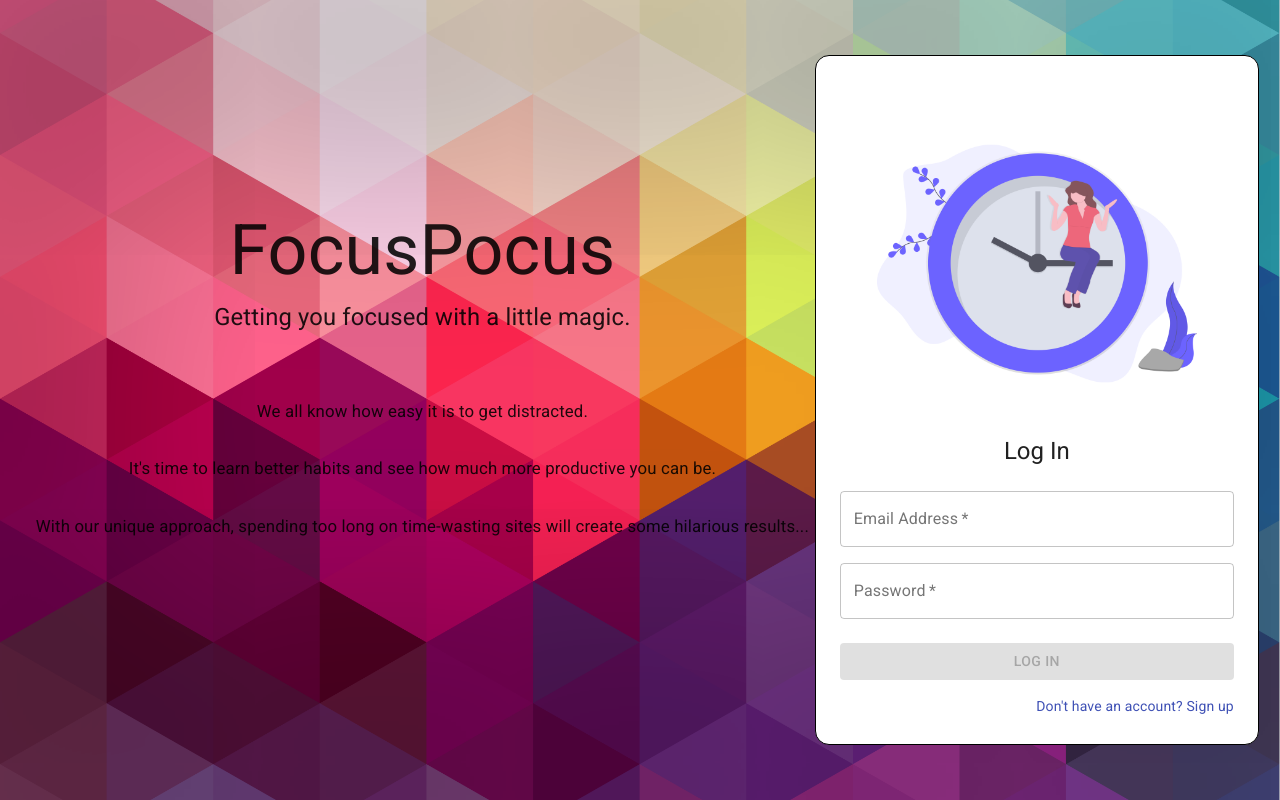
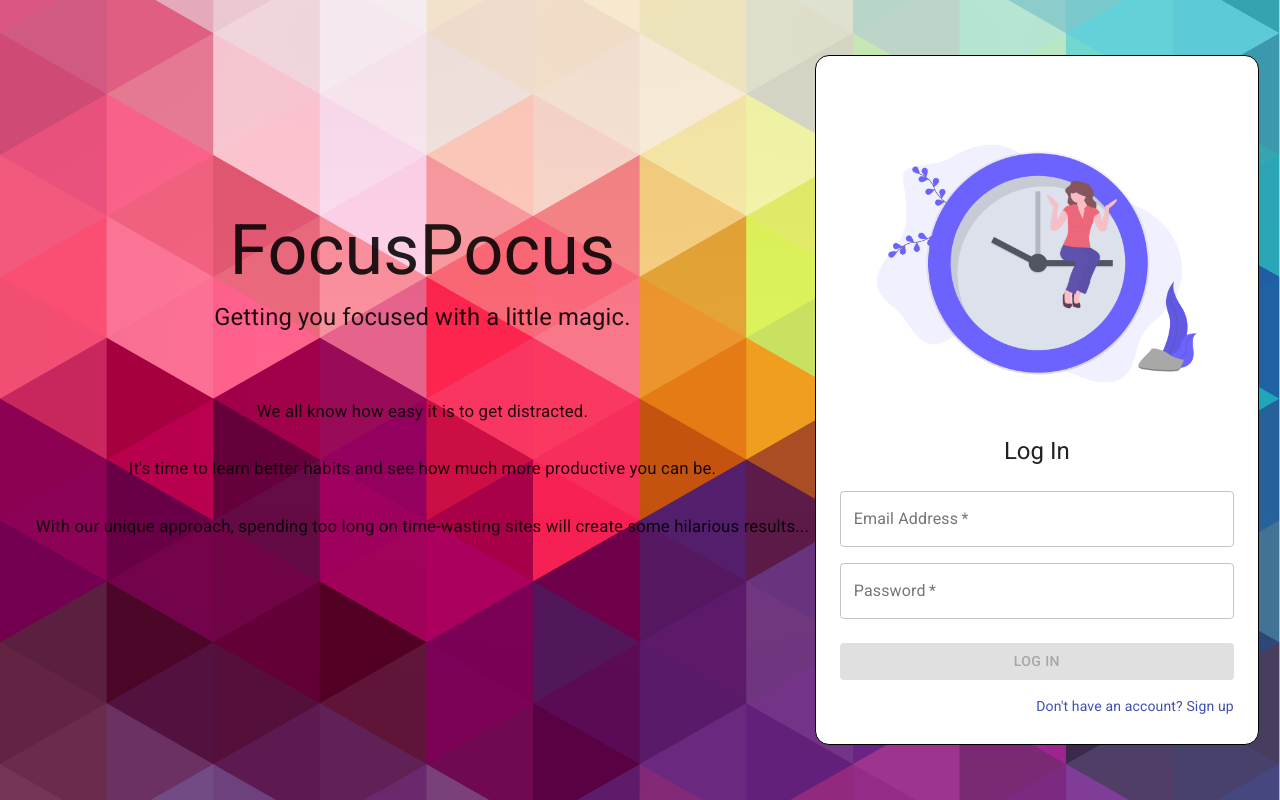
Before and after one commit to LHL-FocusPocus/FocusPocus, a React (Create React App) app in the folder client/: page / in a window 1280 px wide. Built offline with nearby package versions, Linux system fonts and the light colour scheme; no server answers.

Commit message:
Fix transform origin bug

```diff
--- a/client/src/App.css
+++ b/client/src/App.css
@@ -4,5 +4,5 @@
   background-size: cover;
   background-position: 0 -150px;
 
-  box-shadow: inset -75px 0 200px 200px rgba(0, 0, 0, 0.2);
+  box-shadow: inset -75px 0 200px 200px rgba(0, 0, 0, 0.03);
 }
--- a/client/src/components/TopBlacklisted.jsx
+++ b/client/src/components/TopBlacklisted.jsx
@@ -92,7 +92,7 @@ export default function TopBlacklisted({ topBlacklisted }) {
               horizontal: "center",
             }}
             transformOrigin={{
-              vertical: "right",
+              vertical: "",
               horizontal: "center",
             }}
             onClose={handlePopoverClose}
```
